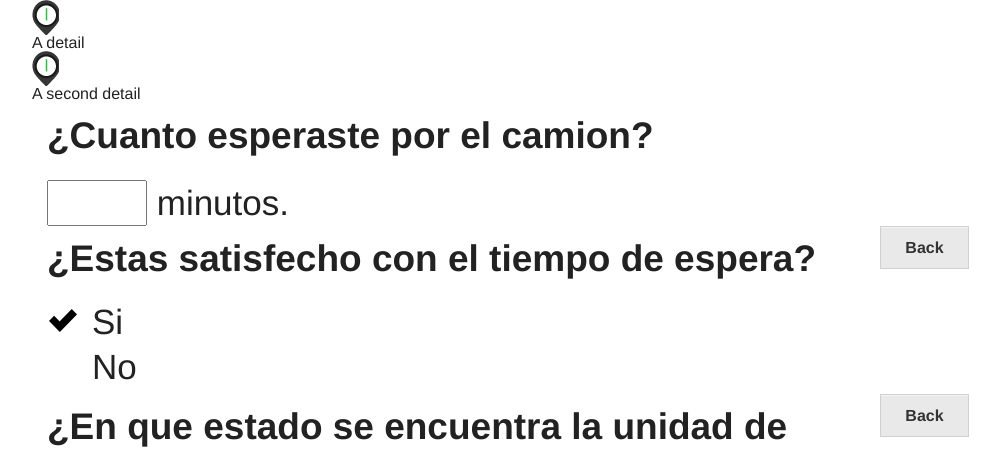
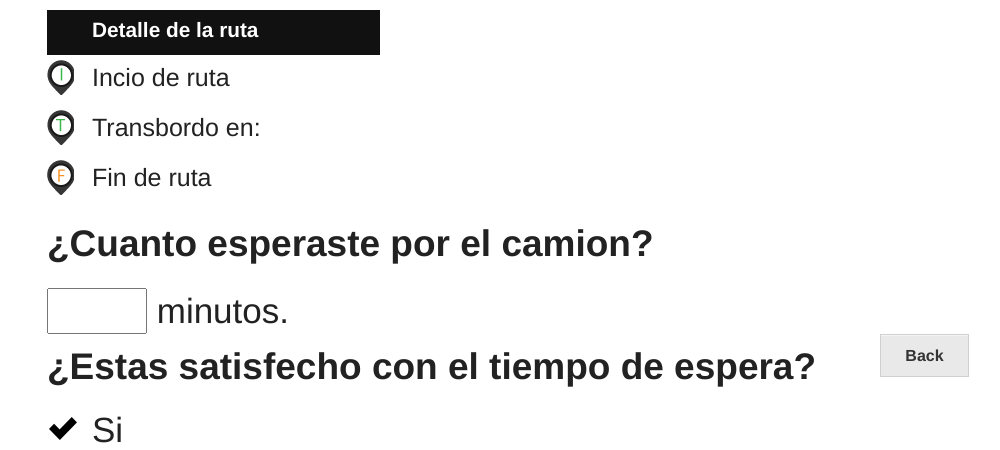
Before and after one commit to aldovc/mi-ruta, a CodeIgniter app: page / in a window 1280 px wide. Shown: the part 731-1181 px from the top of the page, without its empty margins (108-1108 px from the left). Run offline with CodeIgniter, Linux system fonts and the light colour scheme; some libraries are stand-ins or nearby versions.

Commit message:
Added some style for route detail grid

```diff
--- a/application/models/Mroutes.php
+++ b/application/models/Mroutes.php
@@ -10,12 +10,16 @@ class MRoutes extends CI_Model {
   {
     $result[] = array(
       'number' => 0,
-      'icon' => "images/start.png",
-      'detail' => "A detail");
+      'icon' => "routeIcon startIcon",
+      'detail' => "Incio de ruta");
     $result[] = array(
       'number' => 1,
-      'icon' => "images/start.png",
-      'detail' => "A second detail");
+      'icon' => "routeIcon middleIcon",
+      'detail' => "Transbordo en: ");
+    $result[] = array(
+      'number' => 2,
+      'icon' => "routeIcon endIcon",
+      'detail' => "Fin de ruta");
 
     return $result;
   }
--- a/application/views/home.php
+++ b/application/views/home.php
@@ -1,6 +1,7 @@
 	<?php
     $this->load->view('mapControls');
 		$this->load->view('map');
+    $this->load->view('routeHeader');
     $this->load->view('routeDetail');
     $this->load->view('evaluaciones');
 	?>
--- a/application/views/map.php
+++ b/application/views/map.php
@@ -1,5 +1,5 @@
 <div class="row">
-<div id="map-container" class="twelve columns">
+<div id="map-container" class="large-12 columns">
   <div id="mapCanvas" class="map">
   </div>
 </div>
--- a/application/views/routeDetail.php
+++ b/application/views/routeDetail.php
@@ -2,10 +2,8 @@
 	foreach($events as $event):
 ?>
 <div class="row" id="routeEvent<?php echo $event['number'] ?>">
-	<div class="icon">
-		<img src="<?php echo $event['icon'] ?>">
-	</div>
-	<div claas="routeDetailItem">
+<!-- <div id="routeEvent<?php echo $event['number'] ?>"> -->
+	<div class="large-12 columns <?php echo $event['icon'] ?> routeDetailItem ">
 		<?php echo $event['detail']  ?>
 	</div>
 </div>
--- /dev/null
+++ b/application/views/routeHeader.php
@@ -0,0 +1,6 @@
+<div class="row" id="routeDetailHeader">
+<!-- <div id="routeDetailHeader"> -->
+	<div class="large-4 columns routeDetailHeader">
+		Detalle de la ruta
+	</div>
+</div>
--- a/css/style.css
+++ b/css/style.css
@@ -21,6 +21,45 @@
 }
 
 
+/** Route Detail */
+.routeDetailHeader {
+	margin-top: 10px;
+	margin-left: 15px;
+	margin-bottom: 5px;
+	padding-left: 45px;
+	padding-top: 10px;
+	height: 45px;
+	background-color: #111;
+	color: #fff;
+	font-weight: bold;
+	font-size: 1.3em;
+}
+
+.routeDetailItem {
+	margin-left: 15px;
+	margin-bottom: 5px;
+	padding-left: 45px;
+	padding-top: 5px;
+	font-size: 25px;
+	height: 45px;
+}
+
+.routeIcon {
+	background-repeat:no-repeat;
+}
+
+.startIcon {
+	background-image: url('../images/start.png');
+}
+
+.middleIcon {
+	background-image: url('../images/middle.png');
+}
+
+.endIcon {
+	background-image: url('../images/end.png');
+}
+
 /** QUESTIONARY **/
 .ans {
 	padding-left: 45px;
--- a/js/app.js
+++ b/js/app.js
@@ -1,8 +1,6 @@
 window.hack = {};
 (function() {
 	var h = hack;
-	// hack.app = {};
-	// app = hack.app;
 	h.map = null;
 	h.routes = [];
 	h.endpoints = null;
```
Also changed, not shown: images/middle.png (added).
